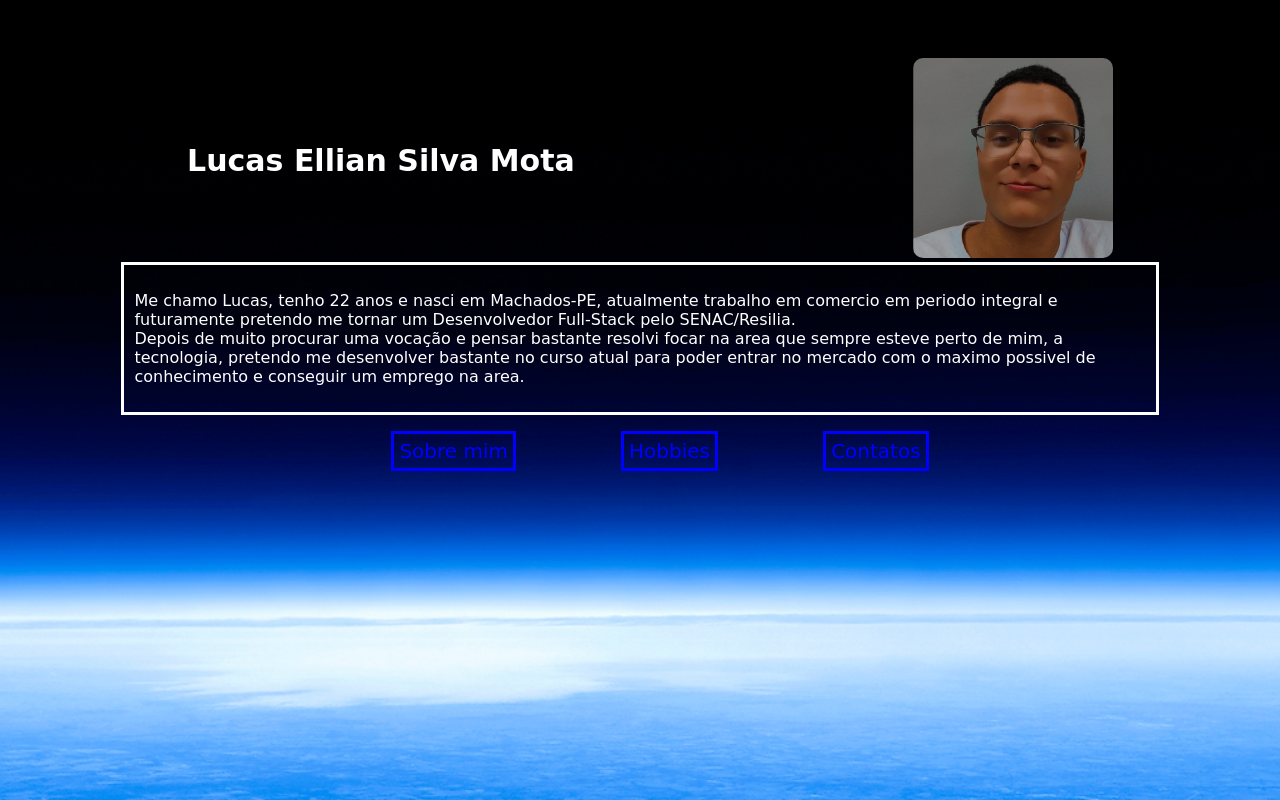
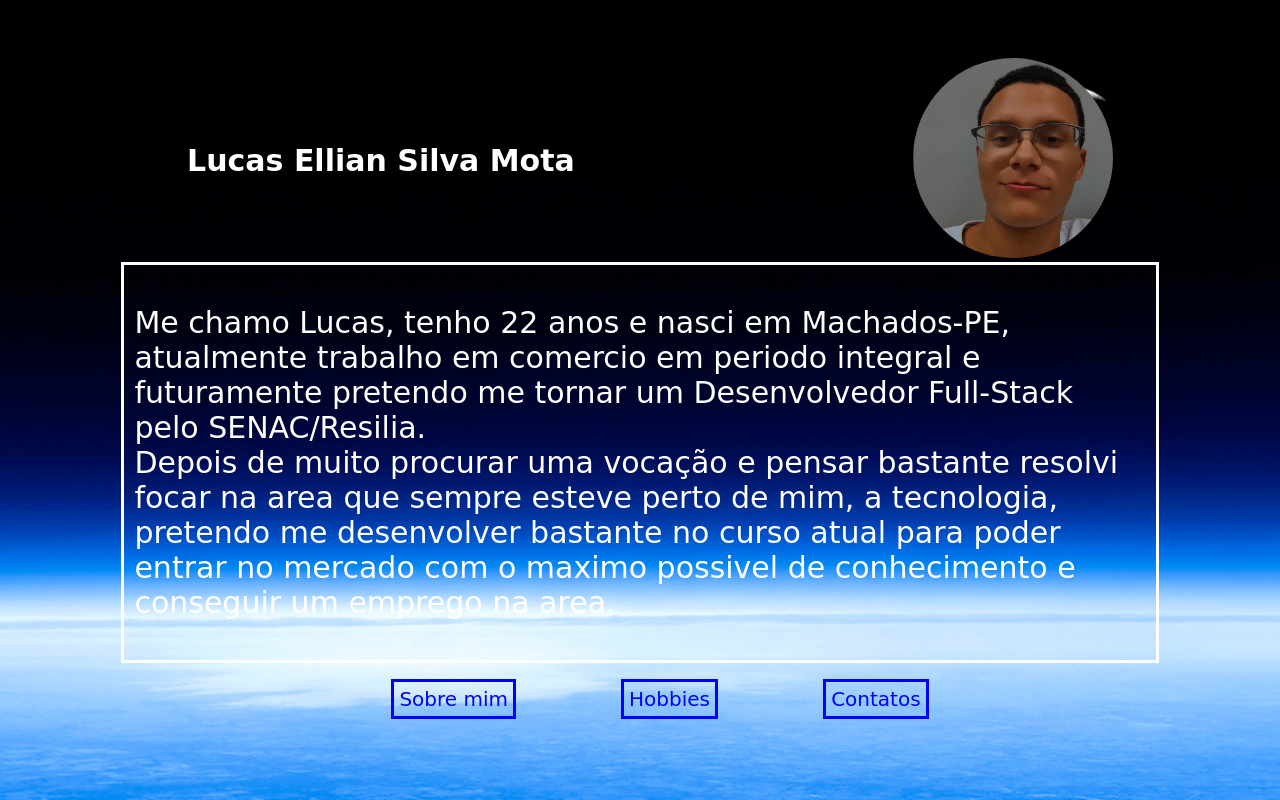
Before and after one commit to Elli4n/PROJETO-INDIVIDUAL, a plain HTML site: page Projeto Individual/index.html in a window 1280 px wide. Drawn offline with Linux system fonts and the light colour scheme.

Commit message:
Add files via upload

```diff
--- a/Projeto Individual/css/index.css
+++ b/Projeto Individual/css/index.css
@@ -26,7 +26,7 @@ body {
 
 }
 .foto1 img {
-    border-radius: 10px;
+    border-radius: 180px;
     width: 200px;
     height: 200px;
 }
@@ -41,6 +41,7 @@ body {
     align-items: center;
     border: 3px solid white;
     padding: 10px;
+    font-size: 30px;
 
 }
 .rightmenu {
@@ -72,6 +73,7 @@ body {
     flex-wrap: wrap;
     justify-content: center;
     padding-bottom: 10px;
+    font-size: 30px;
 }
 .textohobbies {
     padding: 20px;
```
